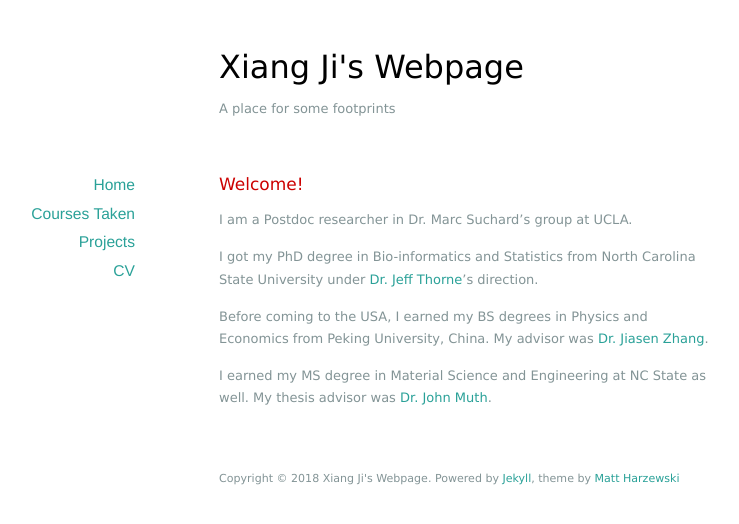
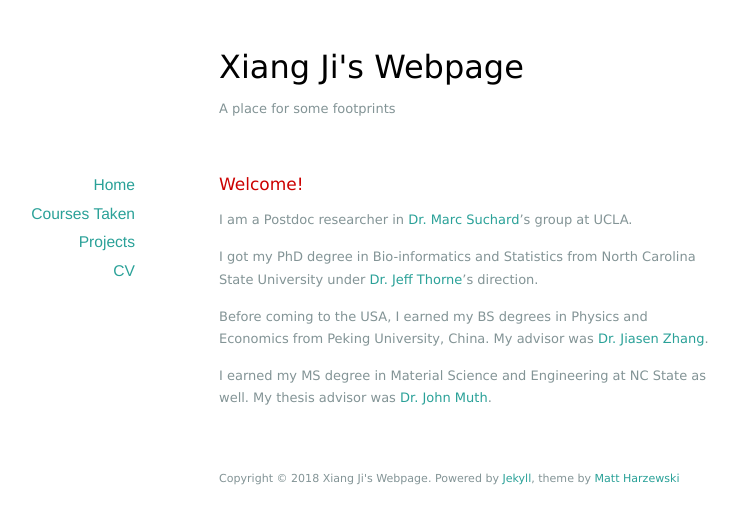
Before and after one commit to xiang-ji-ncsu/xiang-ji-ncsu.github.io, a Jekyll site: the page built from index.markdown, in a window 1280 px wide. Shown: the top 524 px of the page, without its empty margins (171-910 px from the left). Built offline with Jekyll 4.4.1, drawn with Linux system fonts in a browser that asks for light colours; nearby versions of some CDN libraries; part of the change alters nothing that is shown.

```diff
--- a/index.markdown
+++ b/index.markdown
@@ -6,7 +6,7 @@ title: Xiang Ji  汲翔
 # Welcome!
 
 
-I am a Postdoc researcher in Dr. Marc Suchard's group at UCLA.
+I am a Postdoc researcher in [Dr. Marc Suchard](http://faculty.biomath.ucla.edu/msuchard/)'s group at UCLA.
 
 I got my PhD degree in Bio-informatics and Statistics from North Carolina State University under [Dr. Jeff Thorne](http://statgen.ncsu.edu/thorne/)'s direction.
 
```
